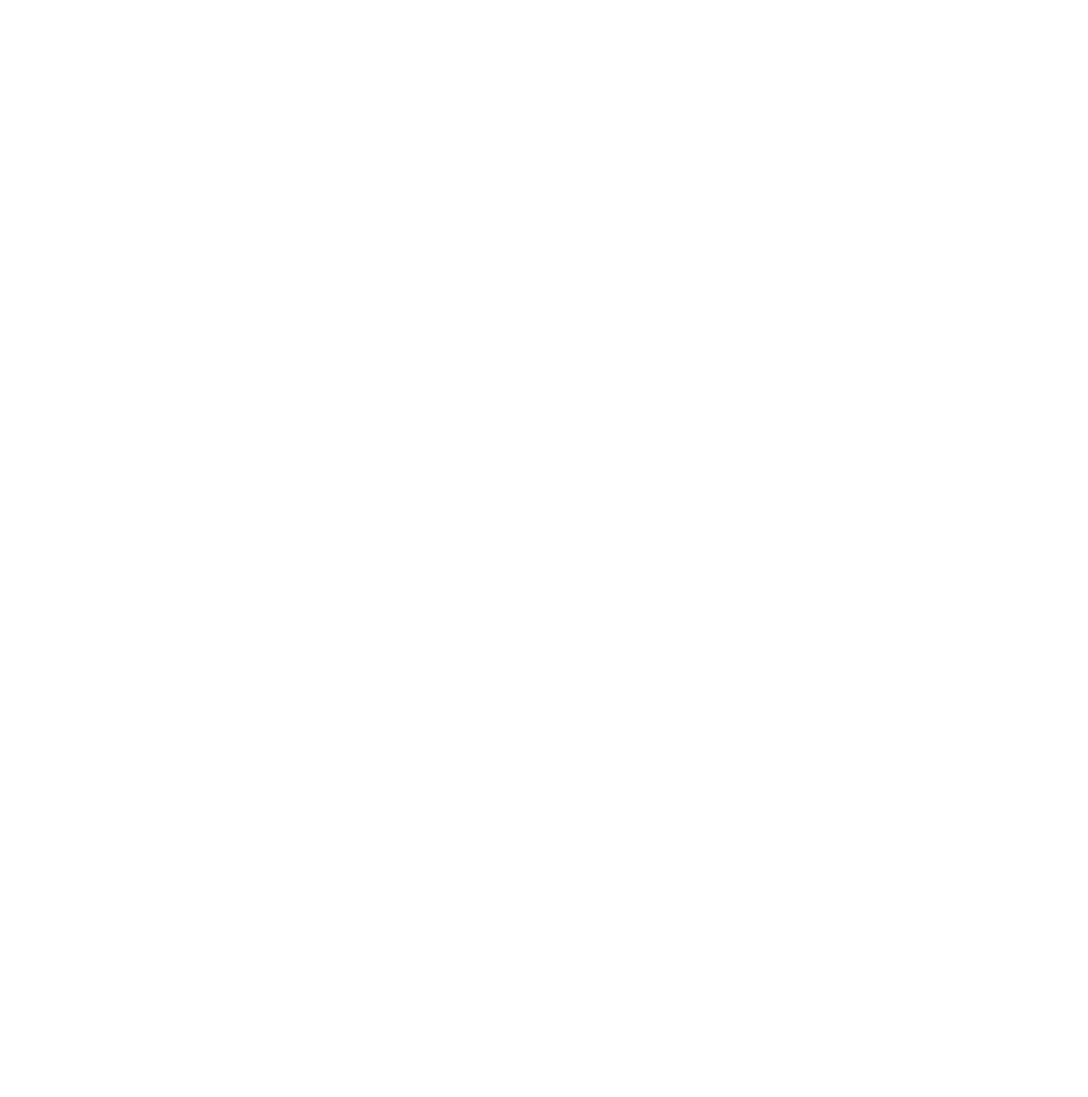
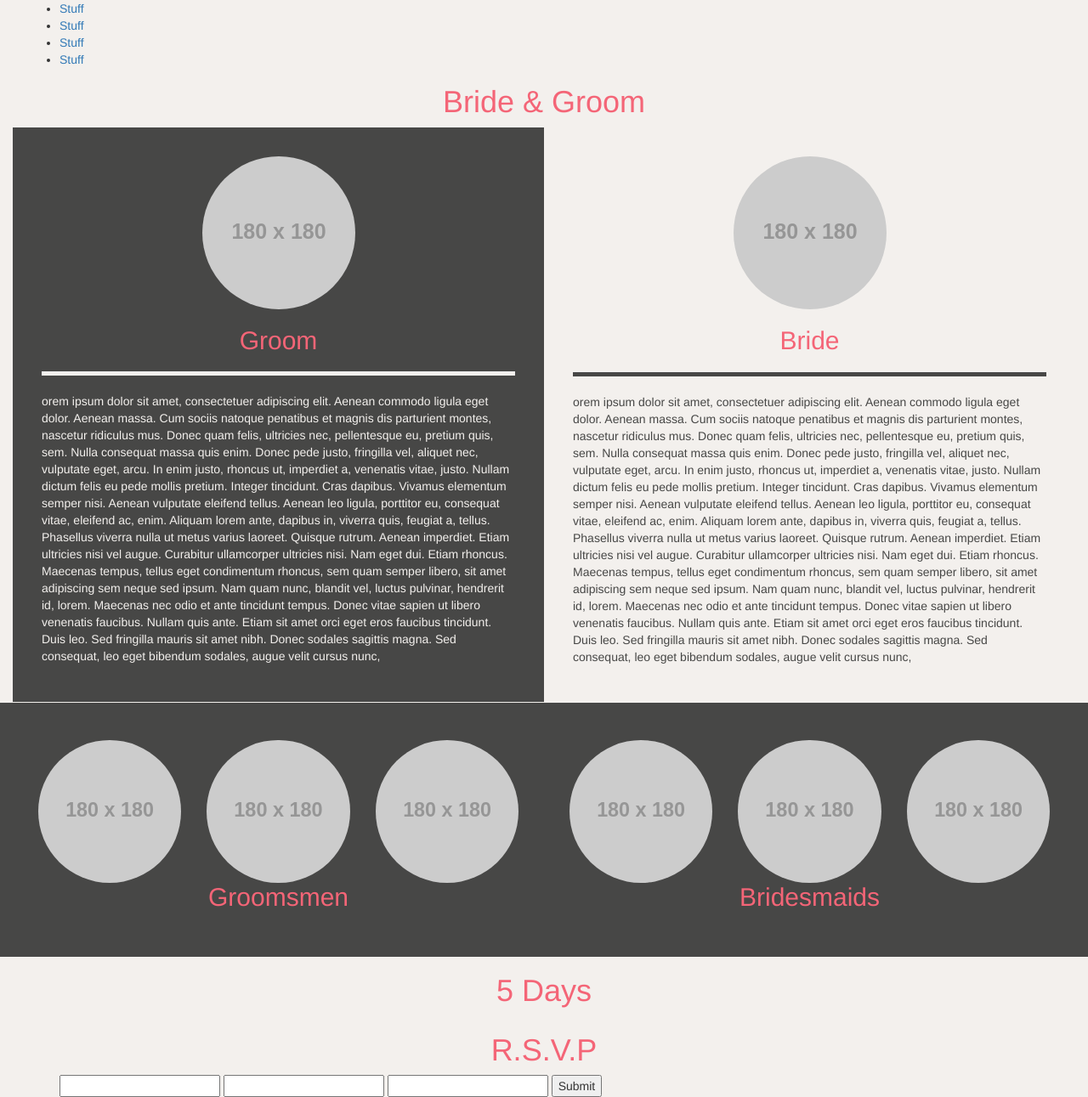
Before and after one commit to rotohun/wp-tyler-theme, a plain HTML site: page index.html in a window 1280 px wide. Shown: the whole page at 85% size. Before the commit the page ends 800 px from the top, so only its background shows below. Drawn offline with nearby package versions, Linux system fonts and the light colour scheme; placeholder pictures from the web are drawn by us.

Commit message:
added a lil something something.

```diff
--- a/index.html
+++ b/index.html
@@ -3,10 +3,116 @@
 <head>
 	<meta charset="utf-8">
 	<meta http-equiv="X-UA-Compatible" content="IE=edge">
-	<title></title>
-	<link rel="stylesheet" href="">
+	<title>Tyler's wedding</title>
+	<link rel="stylesheet" href="https://maxcdn.bootstrapcdn.com/bootstrap/3.3.6/css/bootstrap.min.css">
+	<link rel="stylesheet" href="style.css">
 </head>
 <body>
 
+
+<nav>
+	<ul class="container">
+		<li><a href="#">Stuff</a></li>
+		<li><a href="#">Stuff</a></li>
+		<li><a href="#">Stuff</a></li>
+		<li><a href="#">Stuff</a></li>
+	</ul>
+</nav>
+
+
+<header>
+	<h1 class="header-title text-center">
+		Bride & Groom
+	</h1>
+</header>
+
+
+
+
+<section class="B-G">
+	<div class="container-fluid">
+		<div class=" groom col-md-6">
+			<img class="img-circle"src="http://placehold.it/180x180" alt="">
+			<h2 class="gb text-center"> Groom </h2>
+			<hr>
+			<p>
+				orem ipsum dolor sit amet, consectetuer adipiscing elit. Aenean commodo ligula eget dolor. Aenean massa. Cum sociis natoque penatibus et magnis dis parturient montes, nascetur ridiculus mus. Donec quam felis, ultricies nec, pellentesque eu, pretium quis, sem. Nulla consequat massa quis enim. Donec pede justo, fringilla vel, aliquet nec, vulputate eget, arcu. In enim justo, rhoncus ut, imperdiet a, venenatis vitae, justo. Nullam dictum felis eu pede mollis pretium. Integer tincidunt. Cras dapibus. Vivamus elementum semper nisi. Aenean vulputate eleifend tellus. Aenean leo ligula, porttitor eu, consequat vitae, eleifend ac, enim. Aliquam lorem ante, dapibus in, viverra quis, feugiat a, tellus. Phasellus viverra nulla ut metus varius laoreet. Quisque rutrum. Aenean imperdiet. Etiam ultricies nisi vel augue. Curabitur ullamcorper ultricies nisi. Nam eget dui. Etiam rhoncus. Maecenas tempus, tellus eget condimentum rhoncus, sem quam semper libero, sit amet adipiscing sem neque sed ipsum. Nam quam nunc, blandit vel, luctus pulvinar, hendrerit id, lorem. Maecenas nec odio et ante tincidunt tempus. Donec vitae sapien ut libero venenatis faucibus. Nullam quis ante. Etiam sit amet orci eget eros faucibus tincidunt. Duis leo. Sed fringilla mauris sit amet nibh. Donec sodales sagittis magna. Sed consequat, leo eget bibendum sodales, augue velit cursus nunc,
+			</p>
+		</div>
+
+		<div class=" bride col-md-6">
+			<img class="img-circle"src="http://placehold.it/180x180" alt="">
+			<h2 class="gb text-center"> Bride </h2>
+			<hr>
+			<p>
+				orem ipsum dolor sit amet, consectetuer adipiscing elit. Aenean commodo ligula eget dolor. Aenean massa. Cum sociis natoque penatibus et magnis dis parturient montes, nascetur ridiculus mus. Donec quam felis, ultricies nec, pellentesque eu, pretium quis, sem. Nulla consequat massa quis enim. Donec pede justo, fringilla vel, aliquet nec, vulputate eget, arcu. In enim justo, rhoncus ut, imperdiet a, venenatis vitae, justo. Nullam dictum felis eu pede mollis pretium. Integer tincidunt. Cras dapibus. Vivamus elementum semper nisi. Aenean vulputate eleifend tellus. Aenean leo ligula, porttitor eu, consequat vitae, eleifend ac, enim. Aliquam lorem ante, dapibus in, viverra quis, feugiat a, tellus. Phasellus viverra nulla ut metus varius laoreet. Quisque rutrum. Aenean imperdiet. Etiam ultricies nisi vel augue. Curabitur ullamcorper ultricies nisi. Nam eget dui. Etiam rhoncus. Maecenas tempus, tellus eget condimentum rhoncus, sem quam semper libero, sit amet adipiscing sem neque sed ipsum. Nam quam nunc, blandit vel, luctus pulvinar, hendrerit id, lorem. Maecenas nec odio et ante tincidunt tempus. Donec vitae sapien ut libero venenatis faucibus. Nullam quis ante. Etiam sit amet orci eget eros faucibus tincidunt. Duis leo. Sed fringilla mauris sit amet nibh. Donec sodales sagittis magna. Sed consequat, leo eget bibendum sodales, augue velit cursus nunc,
+			</p>
+		</div>
+	</div>
+</section>
+
+
+<section class="brides-grooms container-fluid">
+	<div class="col-lg-6">
+		<div class="col-lg-4">
+			<img class="img-responsive img-circle" src="http://placehold.it/180x180" alt="">
+		</div>
+		<div class="col-lg-4">
+			<img class="img-responsive img-circle" src="http://placehold.it/180x180" alt="">
+		</div>
+		<div class="col-lg-4">
+			<img class="img-responsive img-circle" src="http://placehold.it/180x180" alt="">
+		</div>
+		<hr>
+		<h2 class="text-center">Groomsmen</h2>
+	</div>
+	<div class="col-lg-6">
+		<div class="col-lg-4">
+			<img class="img-responsive img-circle" src="http://placehold.it/180x180" alt="">
+		</div>
+		<div class="col-lg-4">
+			<img class="img-responsive img-circle" src="http://placehold.it/180x180" alt="">
+		</div>
+		<div class="col-lg-4">
+			<img class="img-responsive img-circle" src="http://placehold.it/180x180" alt="">
+		</div>
+		<hr>
+		<h2 class="text-center">Bridesmaids</h2>
+	</div>
+</section>
+
+
+<section class="countdown">
+	<div class="container">
+		<div class="timer col-lg-12">
+			<h1 class="text-center">5 Days</h1>
+		</div>
+	</div>
+</section>
+
+<scetion class="rsvp">
+
+	<div class="container">
+		<div class="col-lg-12">
+			<h1 class="text-center">R.S.V.P</h1>
+		</div>
+
+		<form action="#">
+			<input type="text">
+			<input type="text">
+			<input type="text">
+			<input type="submit">
+		</form>
+	</div>
+
+</scetion>
+
+
+
+
+
+<script src="https://ajax.googleapis.com/ajax/libs/jquery/1.11.3/jquery.min.js"></script>
+<script src="https://maxcdn.bootstrapcdn.com/bootstrap/3.3.6/js/bootstrap.min.js"></script>
+<script src="main.js"></script>
 </body>
 </html>
--- a/style.css
+++ b/style.css
@@ -0,0 +1,88 @@
+body{
+	background-color:#f3f0ed;
+}
+
+
+h1,
+h2,
+h3{
+	color: #f46577;
+}
+
+
+
+/*********
+
+	Bride and Groom Section
+
+*********/
+
+
+.B-G img{
+	display: block;
+	margin: 0 auto;
+}
+
+
+/*********
+
+	Groom Section
+
+*********/
+
+.groom{
+
+	background-color:#474746;
+	padding:34px;
+
+
+}
+
+.groom hr{
+	height: 4px;
+	background-color: #f3f0ed;
+}
+
+.groom p{
+	color: #f3f0ed;
+	text-align: left;
+
+}
+
+
+
+/*********
+
+	Bride Section
+
+*********/
+
+.bride{
+	padding:34px;
+}
+
+.bride hr{
+	height: 5px;
+	background-color: #474746;
+}
+
+.bride p{
+	color: #474746;
+	text-align: left;
+
+}
+
+
+/*********
+
+	Bridesmaids & Groomsmen
+			 Section
+
+*********/
+
+
+.brides-grooms{
+	background-color: #474746;
+	padding-top: 44px;
+	padding-bottom: 44px;
+}
```
